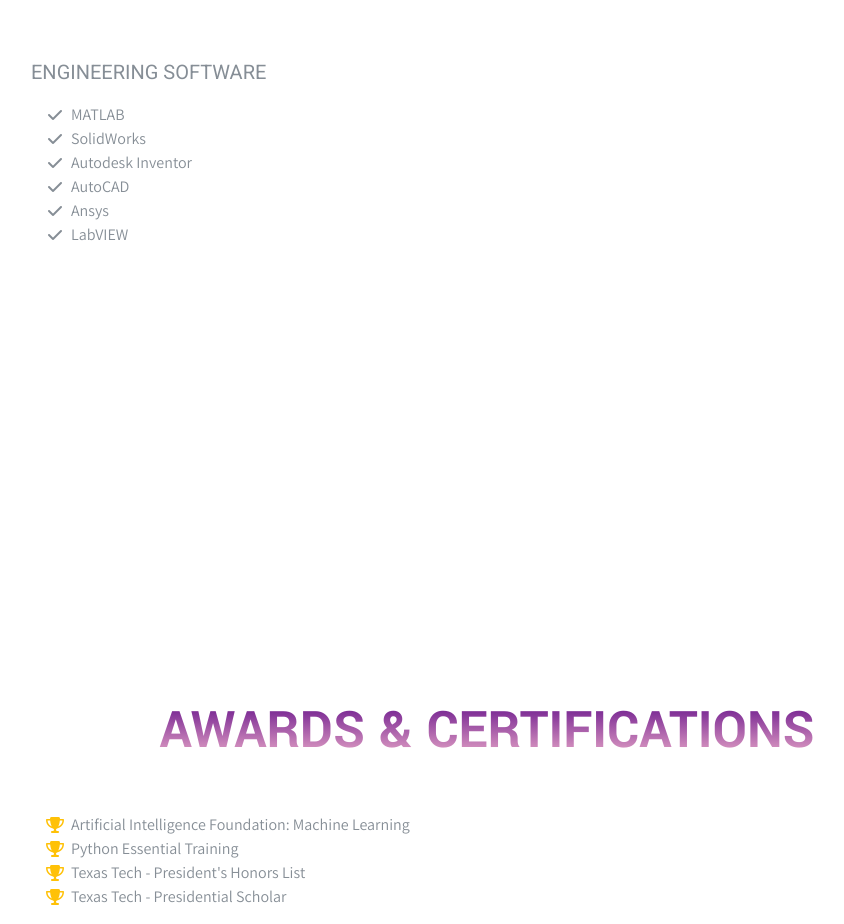
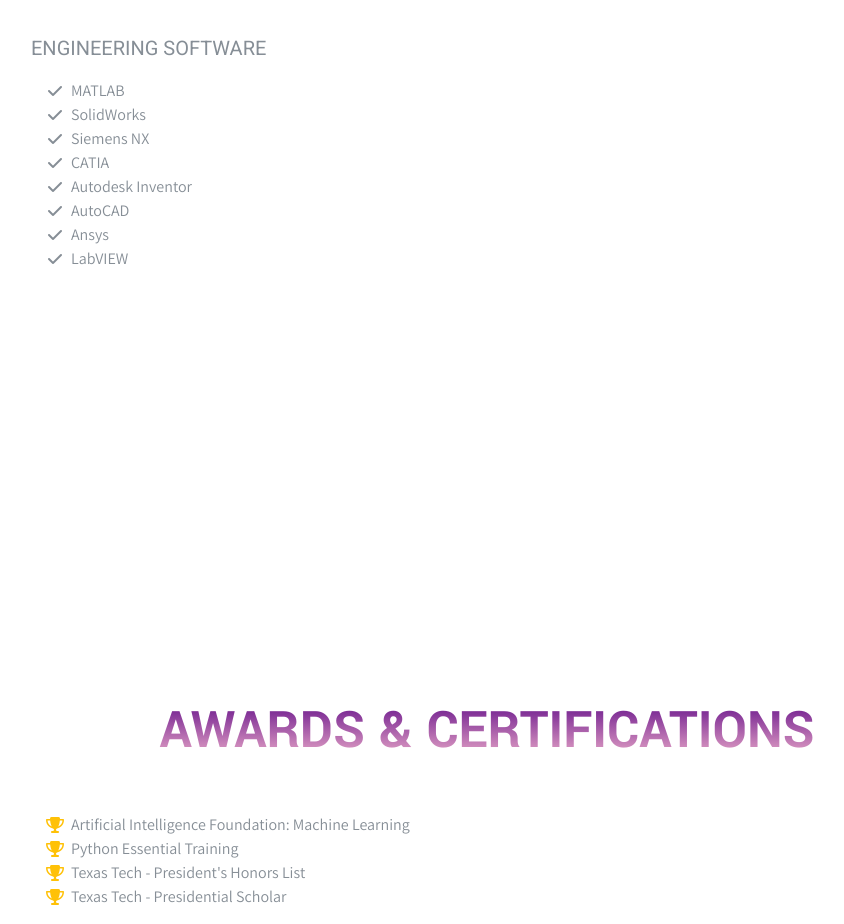
Before and after one commit to sergiojhernandezacosta/sergiojhernandezacosta.github.io, a plain HTML site: page index.html in a window 1280 px wide. Shown: the part 2800-3724 px from the top of the page, without its empty margins (289-1133 px from the left). Drawn offline with Linux system fonts and the light colour scheme; a web font is replaced by a local one.

Commit message:
Update index.html

```diff
--- a/index.html
+++ b/index.html
@@ -232,6 +232,14 @@
           </li>
           <li>
             <i class="fa-li fa fa-check"></i>
+              Siemens NX
+          </li>
+          <li>
+            <i class="fa-li fa fa-check"></i>
+              CATIA
+          </li>
+          <li>
+            <i class="fa-li fa fa-check"></i>
               Autodesk Inventor
           </li>
           <li>
```
